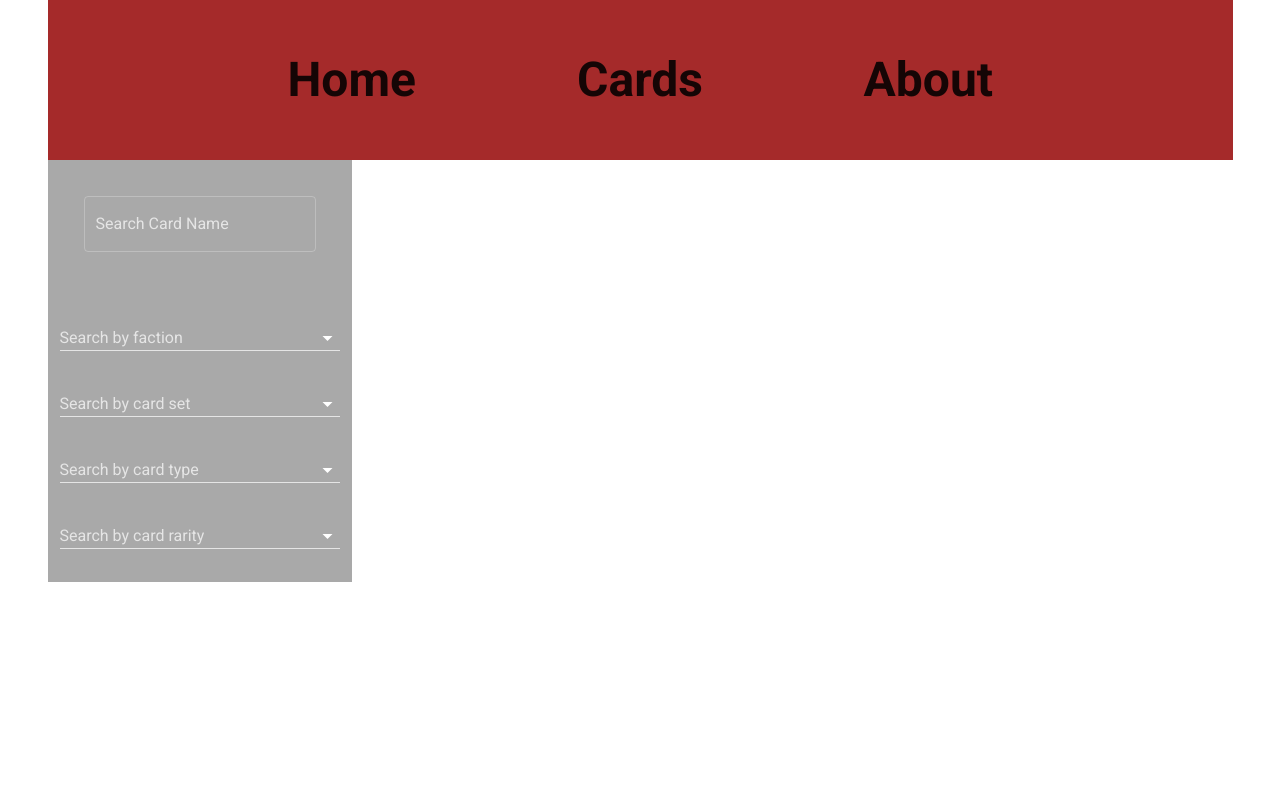
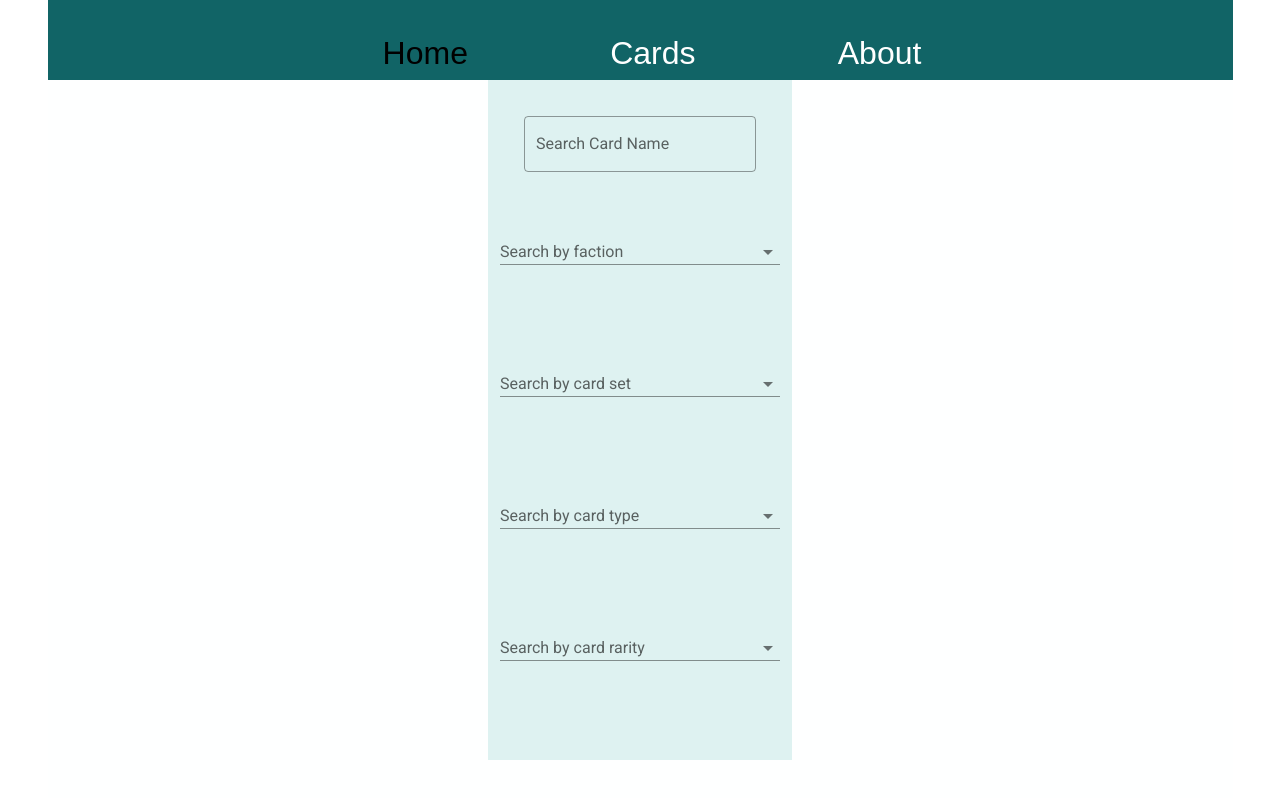
Before and after one commit to Baukugon-App/SPA, a Vue app: page / in a window 1280 px wide. Built offline with nearby package versions, Linux system fonts and the light colour scheme.

Commit message:
Made more changes to the header

```diff
--- a/src/App.vue
+++ b/src/App.vue
@@ -1,12 +1,8 @@
 <template>
   <v-app>
     <v-content class="container">
-      <div class="pageLayout">
-        <HeaderContainer/>
-      </div>
-      <div class="pageLayout">
-        <router-view></router-view>
-      </div>
+      <HeaderContainer />
+      <router-view></router-view>
     </v-content>
   </v-app>
 </template>
@@ -20,15 +16,7 @@ export default {
 };
 </script>
 <style scoped>
-.container {
-  display: flex;
-  flex: 1;
-  flex-direction: column;
-  justify-content: flex-start;
-}
-.pageLayout {
-  display: flex;
-  flex: 1;
-  flex-direction: row;
+.container{
+  background-color: #FEFFFF;
 }
 </style>
--- a/src/components/Header/HeaderContainer.vue
+++ b/src/components/Header/HeaderContainer.vue
@@ -1,30 +1,46 @@
 <template>
- <header class="header">
-     <h1 @click=" " class="container">Home</h1>
-     <h1 class="container">Cards</h1>
-     <h1 class="container">About</h1>
- </header>
+  <nav>
+    <ul>
+      <li>
+        <router-link class="links" to="/" exact>Home</router-link>
+      </li>
+      <li>
+        <router-link class="links" to="cards" exact>Cards</router-link>
+      </li>
+      <li>
+        <router-link class="links" to="about" exact>About</router-link>
+      </li>
+    </ul>
+  </nav>
 </template>
 
 <style scoped>
-.header{
-    background-color: brown;
-    justify-content: center;
-    width: 100%;
-    height: 10rem;
-    display: flex;
-    padding: 0 10rem 0 10rem;
+nav {
+  background-color: #116466;
+  height: 10%;
 }
-.container{
-    display: flex;
-    flex: 1;
-    flex-direction: row;
-    justify-content: center;
-    align-items: center;
-    size: 2em;
+ul {
+  display: flex;
+  flex: 1;
+  justify-content: center;
+  flex-direction: row;
+  margin: 0 15rem 0 15rem;
 }
-
-h1 {
-    font-size: 3rem;
+li {
+  display: flex;
+  justify-content: center;
+  margin: 1.8rem auto;
+}
+.links {
+  display: flex;
+  justify-content: center;
+  color: #feffff;
+  font-size: 2rem;
+  font-family: "B612", sans-serif;
+  font-display: bold;
+  text-decoration: none;
+}
+.router-link-active {
+  color: black;
 }
 </style>
--- a/src/components/LeftColumn/ComboBox.vue
+++ b/src/components/LeftColumn/ComboBox.vue
@@ -8,7 +8,6 @@
     :label="searchBoxText"
     multiple
     small-chips
-    dark
   >
     <template v-slot:selection="{ attrs, item, parent, selected }">
       <v-chip
@@ -43,16 +42,5 @@ export default {
     model: [],
     y: 0
   }),
-  methods: {
-    edit(index, item) {
-      if (!this.editing) {
-        this.editing = item;
-        this.index = index;
-      } else {
-        this.editing = null;
-        this.index = -1;
-      }
-    },
-  },
 };
 </script>
--- a/src/components/LeftColumn/LeftColumnContainer.vue
+++ b/src/components/LeftColumn/LeftColumnContainer.vue
@@ -1,10 +1,10 @@
 <template>
   <div class="container">
-    <TextBoxComp />
-    <ComboBox searchBoxText="Search by faction" v-bind:data="factions" />
-    <ComboBox searchBoxText="Search by card set" v-bind:data="cardSet" />
-    <ComboBox searchBoxText="Search by card type" v-bind:data="cardType" />
-    <ComboBox searchBoxText="Search by card rarity" v-bind:data="cardRarity" />
+    <TextBoxComp class="compStyle" />
+    <ComboBox class="compStyle" searchBoxText="Search by faction" v-bind:data="factions" />
+    <ComboBox class="compStyle" searchBoxText="Search by card set" v-bind:data="cardSet" />
+    <ComboBox class="compStyle" searchBoxText="Search by card type" v-bind:data="cardType" />
+    <ComboBox class="compStyle" searchBoxText="Search by card rarity" v-bind:data="cardRarity" />
   </div>
 </template>
 
@@ -47,18 +47,14 @@ export default {
 };
 </script>
 
-
-(Search Cards by Rarity)
-Common Cards
-Rare Cards
-Super Rare Cards
-Awesome Rare Cards
-Bakugan Elite Cards
-
-
 <style scoped>
 .container {
-  background-color: darkgrey;
+  background-color: #DEF2F1;
   width: 19rem;
 }
+.compStyle{
+  display: flex;
+  justify-content: center;
+  height: 8rem;
+}
 </style>
--- a/src/components/LeftColumn/TextBoxComp.vue
+++ b/src/components/LeftColumn/TextBoxComp.vue
@@ -4,12 +4,12 @@
       <v-col>
         <v-text-field
           single-line
-          dark
           v-model="cardName"
           label="Search Card Name"
           outlined
           clearable
           @input="log(cardName)"
+          class="font"
         ></v-text-field>
       </v-col>
     </v-container>
@@ -33,6 +33,7 @@ export default {
 
 <style scoped>
 .font {
-  font-size: 1rem;
+  font-size: 1.4rem;
+  text-align: center;
 }
 </style>
```
